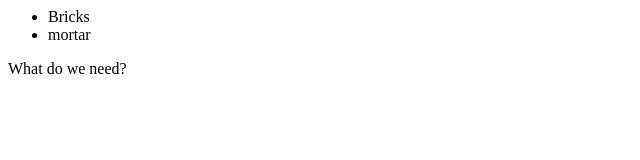
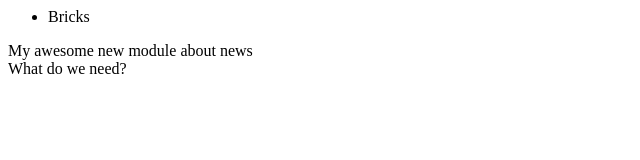
Before and after one commit to Tedje91/netGittest, a plain HTML site: page index.html in a window 1280 px wide. Shown: the whole page, without its empty margins (0-640 px from the left). Drawn offline with Linux system fonts and the light colour scheme.

Commit message:
added new module

```diff
--- a/index.html
+++ b/index.html
@@ -3,17 +3,17 @@
 	<title>Hoii</title>
 </head>
 <body>
-	<div>
-		<ul>
+	<module-one>
+			<ul>
 			<li>Bricks</li>
-			<li>mortar</li>
+
 
 		</ul>
+	</module-one>
 
-
-
-
-	</div>
+	<module-two>
+	<div>My awesome new module about news</div>
+</module-two>
 What do we need?
 </body>
 </html>
```
